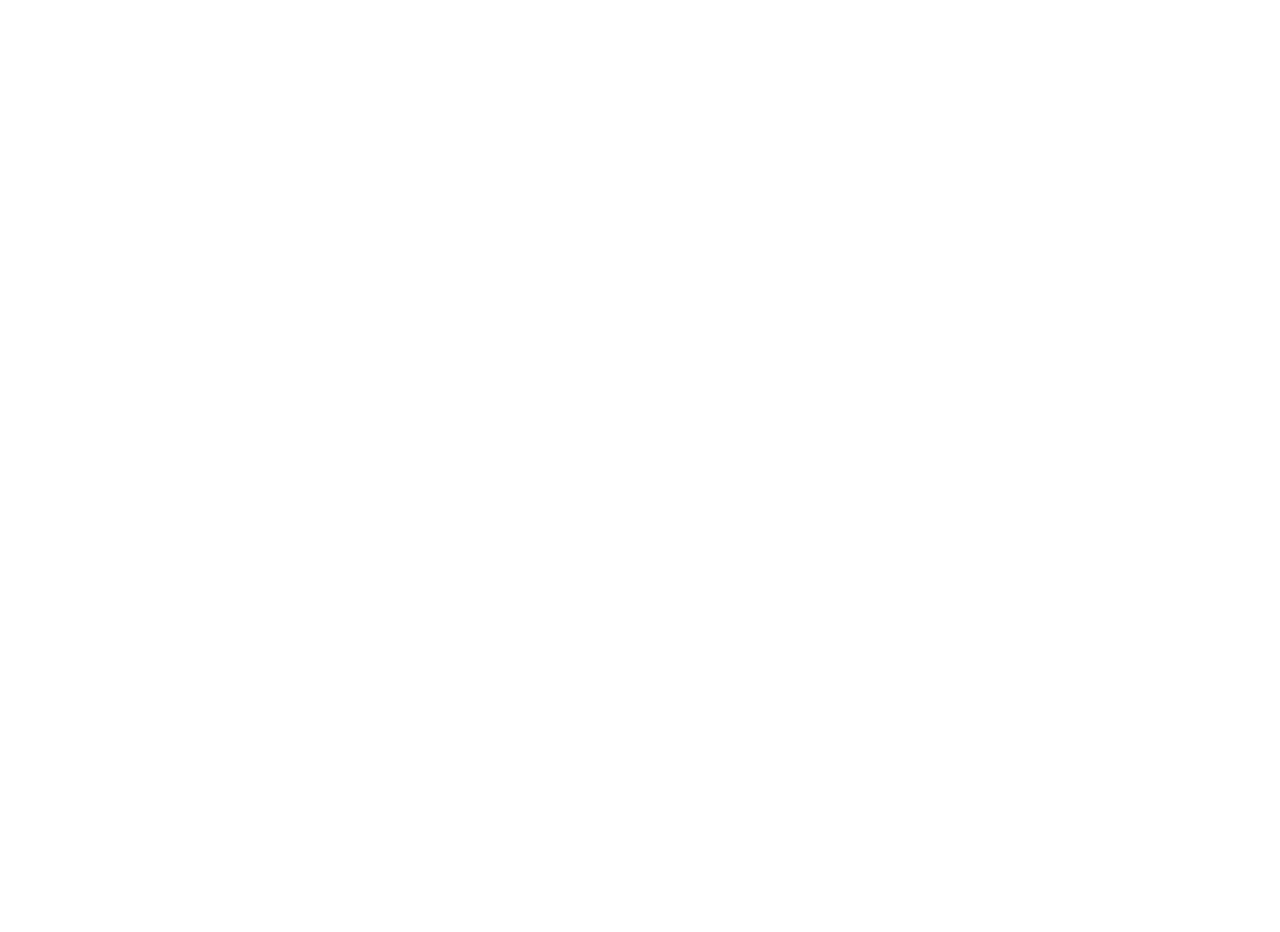
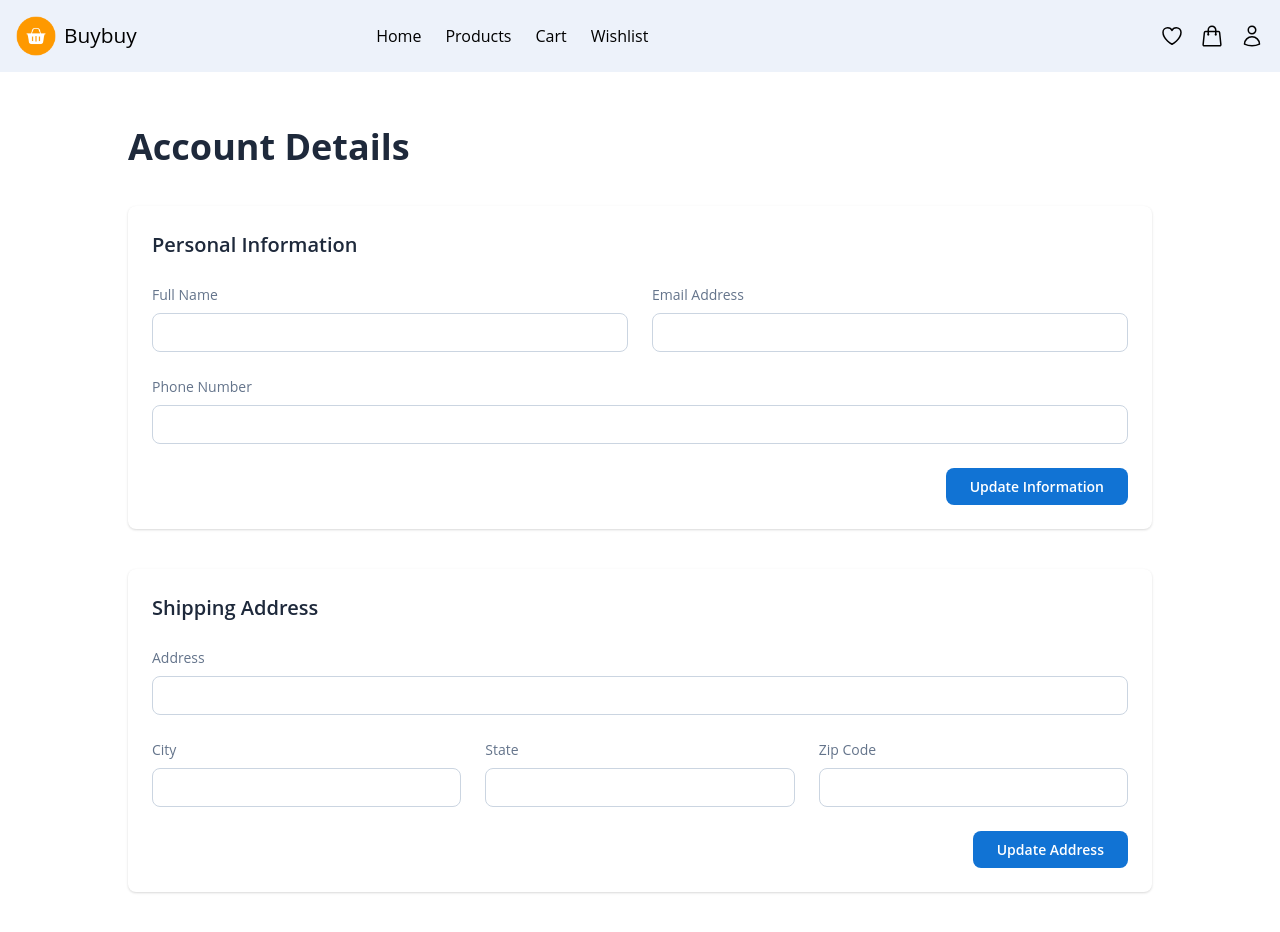
Before and after one commit to hageramadan/Ecommerce_Mearn, a React (Create React App) app: page /AccountDetails in a window 1280 px wide. Before the commit this address had no page. Shown: the top 932 px of the page. Before the commit the page ends 800 px from the top, so only its background shows below. Built offline with nearby package versions, Linux system fonts and the light colour scheme.

Commit message:
add account details page

```diff
--- a/src/App.js
+++ b/src/App.js
@@ -10,6 +10,7 @@ import Dashboard from './Pages/Admin/Dashboard';
 import Orders from './Pages/Admin/Orders';
 import Login from './Pages/Login/Login';
 import Register from './Pages/Register/Register';
+import AccountDetails from './Pages/Account Details/accountDetails.js';
 
 function App() {
   return (
@@ -22,6 +23,7 @@ function App() {
           <Route path="/wishlist" element={<Wishlist />} />
           <Route path="/login" element={<Login />} />
           <Route path="/register" element={<Register />} />
+          <Route path="/AccountDetails" element={<AccountDetails />} />
         </Route>
         {/* Routes للادمن */}
         <Route path="/admin" element={<AdminLayout />}>
--- /dev/null
+++ b/src/Pages/Account Details/AccountDetails.css
@@ -0,0 +1,171 @@
+@import url('https://fonts.googleapis.com/css2?family=Inter:wght@400;500;600;700&display=swap');
+
+* {
+  box-sizing: border-box;
+}
+
+body {
+  font-family: 'Inter', sans-serif;
+  margin: 0;
+  padding: 0;
+}
+
+.account-details-wrapper {
+  display: flex;
+  min-height: 100vh;
+  /* background-color: #f6f7f8; */
+  color: #1e293b;
+  font-family: 'Inter', sans-serif;
+}
+
+.account-details-main {
+  flex: 1;
+  padding: 2rem;
+}
+
+.account-details-container {
+  max-width: 64rem;
+  margin: 0 auto;
+}
+
+.page-title {
+  font-size: 2.25rem;
+  font-weight: 700;
+  margin-bottom: 2rem;
+  color: #1e293b;
+}
+
+.sections-container {
+  display: flex;
+  flex-direction: column;
+  gap: 2.5rem;
+}
+
+.info-section {
+  background-color: white;
+  padding: 1.5rem;
+  border-radius: 0.5rem;
+  box-shadow: 0 1px 3px 0 rgba(0, 0, 0, 0.1), 0 1px 2px 0 rgba(0, 0, 0, 0.06);
+}
+
+.section-title {
+  font-size: 1.25rem;
+  font-weight: 600;
+  margin-bottom: 1.5rem;
+  color: #1e293b;
+}
+
+.section-form {
+  display: flex;
+  flex-direction: column;
+  gap: 1.5rem;
+}
+
+.form-grid-two {
+  display: grid;
+  grid-template-columns: 1fr;
+  gap: 1.5rem;
+}
+
+@media (min-width: 768px) {
+  .form-grid-two {
+    grid-template-columns: 1fr 1fr;
+  }
+}
+
+.form-grid-three {
+  display: grid;
+  grid-template-columns: 1fr;
+  gap: 1.5rem;
+}
+
+@media (min-width: 768px) {
+  .form-grid-three {
+    grid-template-columns: 1fr 1fr 1fr;
+  }
+}
+
+.form-group {
+  display: flex;
+  flex-direction: column;
+}
+
+.form-label {
+  display: block;
+  font-size: 0.875rem;
+  font-weight: 500;
+  color: #64748b;
+  margin-bottom: 0.5rem;
+}
+
+.form-input {
+  width: 100%;
+  border-radius: 0.5rem;
+  border: 1px solid #cbd5e1;
+  background-color: transparent;
+  color: inherit;
+  padding: 0.5rem 0.75rem;
+  font-size: 0.875rem;
+  transition: all 0.3s ease;
+}
+
+.form-input:focus {
+  border-color: #1173d4;
+  outline: none;
+  box-shadow: none;
+}
+
+.form-actions {
+  display: flex;
+  justify-content: flex-end;
+}
+
+.update-btn {
+  background-color: #1173d4;
+  color: white;
+  font-weight: 600;
+  padding: 0.5rem 1.5rem;
+  border-radius: 0.5rem;
+  border: none;
+  cursor: pointer;
+  transition: background-color 0.3s ease;
+  font-size: 0.875rem;
+}
+
+.update-btn:hover {
+  background-color: rgba(17, 115, 212, 0.9);
+}
+
+.update-btn:focus {
+  outline: none;
+  box-shadow: 0 0 0 2px #1173d4, 0 0 0 4px rgba(17, 115, 212, 0.1);
+}
+
+/* Responsive design */
+@media (max-width: 768px) {
+  .account-details-main {
+    padding: 1rem;
+  }
+
+  .page-title {
+    font-size: 1.875rem;
+    margin-bottom: 1.5rem;
+  }
+
+  .info-section {
+    padding: 1rem;
+  }
+
+  .sections-container {
+    gap: 1.5rem;
+  }
+
+  .section-form {
+    gap: 1rem;
+  }
+
+  .form-grid-two,
+  .form-grid-three {
+    gap: 1rem;
+  }
+}
--- /dev/null
+++ b/src/Pages/Account Details/accountDetails.js
@@ -0,0 +1,168 @@
+import React, { useState } from 'react';
+import './AccountDetails.css';
+
+const AccountDetails = () => {
+  const [personalInfo, setPersonalInfo] = useState({
+    fullName: '',
+    email: '',
+    phoneNumber: ''
+  });
+
+  const [shippingAddress, setShippingAddress] = useState({
+    address: '',
+    city: '',
+    state: '',
+    zipCode: ''
+  });
+
+  const handlePersonalInfoChange = (e) => {
+    const { name, value } = e.target;
+    setPersonalInfo(prevState => ({
+      ...prevState,
+      [name]: value
+    }));
+  };
+
+  const handleShippingAddressChange = (e) => {
+    const { name, value } = e.target;
+    setShippingAddress(prevState => ({
+      ...prevState,
+      [name]: value
+    }));
+  };
+
+  const handlePersonalInfoSubmit = (e) => {
+    e.preventDefault();
+    // Handle personal info update
+    console.log('Personal info update:', personalInfo);
+  };
+
+  const handleShippingAddressSubmit = (e) => {
+    e.preventDefault();
+    // Handle shipping address update
+    console.log('Shipping address update:', shippingAddress);
+  };
+
+  return (
+    <div className="account-details-wrapper">
+      <main className="account-details-main">
+        <div className="account-details-container">
+          <h1 className="page-title">Account Details</h1>
+
+          <div className="sections-container">
+            {/* Personal Information Section */}
+            <div className="info-section">
+              <h3 className="section-title">Personal Information</h3>
+              <form onSubmit={handlePersonalInfoSubmit} className="section-form">
+                <div className="form-grid-two">
+                  <div className="form-group">
+                    <label htmlFor="fullName" className="form-label">Full Name</label>
+                    <input
+                      className="form-input"
+                      id="fullName"
+                      name="fullName"
+                      type="text"
+                      value={personalInfo.fullName}
+                      onChange={handlePersonalInfoChange}
+                    />
+                  </div>
+                  <div className="form-group">
+                    <label htmlFor="email" className="form-label">Email Address</label>
+                    <input
+                      className="form-input"
+                      id="email"
+                      name="email"
+                      type="email"
+                      value={personalInfo.email}
+                      onChange={handlePersonalInfoChange}
+                    />
+                  </div>
+                </div>
+
+                <div className="form-group">
+                  <label htmlFor="phoneNumber" className="form-label">Phone Number</label>
+                  <input
+                    className="form-input"
+                    id="phoneNumber"
+                    name="phoneNumber"
+                    type="tel"
+                    value={personalInfo.phoneNumber}
+                    onChange={handlePersonalInfoChange}
+                  />
+                </div>
+
+                <div className="form-actions">
+                  <button className="update-btn" type="submit">
+                    Update Information
+                  </button>
+                </div>
+              </form>
+            </div>
+
+            {/* Shipping Address Section */}
+            <div className="info-section">
+              <h3 className="section-title">Shipping Address</h3>
+              <form onSubmit={handleShippingAddressSubmit} className="section-form">
+                <div className="form-group">
+                  <label htmlFor="address" className="form-label">Address</label>
+                  <input
+                    className="form-input"
+                    id="address"
+                    name="address"
+                    type="text"
+                    value={shippingAddress.address}
+                    onChange={handleShippingAddressChange}
+                  />
+                </div>
+
+                <div className="form-grid-three">
+                  <div className="form-group">
+                    <label htmlFor="city" className="form-label">City</label>
+                    <input
+                      className="form-input"
+                      id="city"
+                      name="city"
+                      type="text"
+                      value={shippingAddress.city}
+                      onChange={handleShippingAddressChange}
+                    />
+                  </div>
+                  <div className="form-group">
+                    <label htmlFor="state" className="form-label">State</label>
+                    <input
+                      className="form-input"
+                      id="state"
+                      name="state"
+                      type="text"
+                      value={shippingAddress.state}
+                      onChange={handleShippingAddressChange}
+                    />
+                  </div>
+                  <div className="form-group">
+                    <label htmlFor="zipCode" className="form-label">Zip Code</label>
+                    <input
+                      className="form-input"
+                      id="zipCode"
+                      name="zipCode"
+                      type="text"
+                      value={shippingAddress.zipCode}
+                      onChange={handleShippingAddressChange}
+                    />
+                  </div>
+                </div>
+
+                <div className="form-actions">
+                  <button className="update-btn" type="submit">
+                    Update Address
+                  </button>
+                </div>
+              </form>
+            </div>
+          </div>
+        </div>
+      </main>
+    </div>
+  );
+};
+
+export default AccountDetails;
--- a/src/Pages/Login/Login.css
+++ b/src/Pages/Login/Login.css
@@ -137,7 +137,7 @@ body {
   font-weight: 600;
   border-radius: 0.5rem;
   color: white;
-  background-color: #000000;
+  background-color: #0b73da;
   cursor: pointer;
   transition: all 0.3s ease;
 }
```
